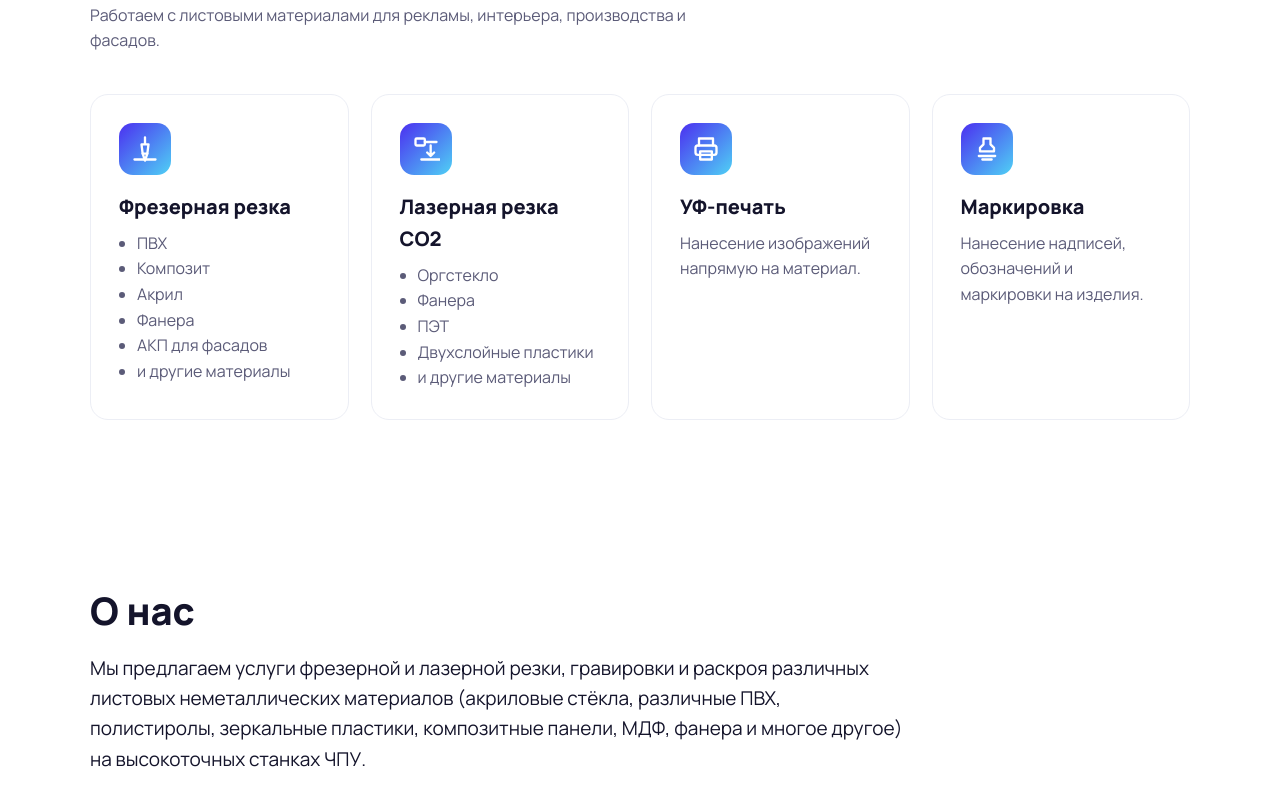
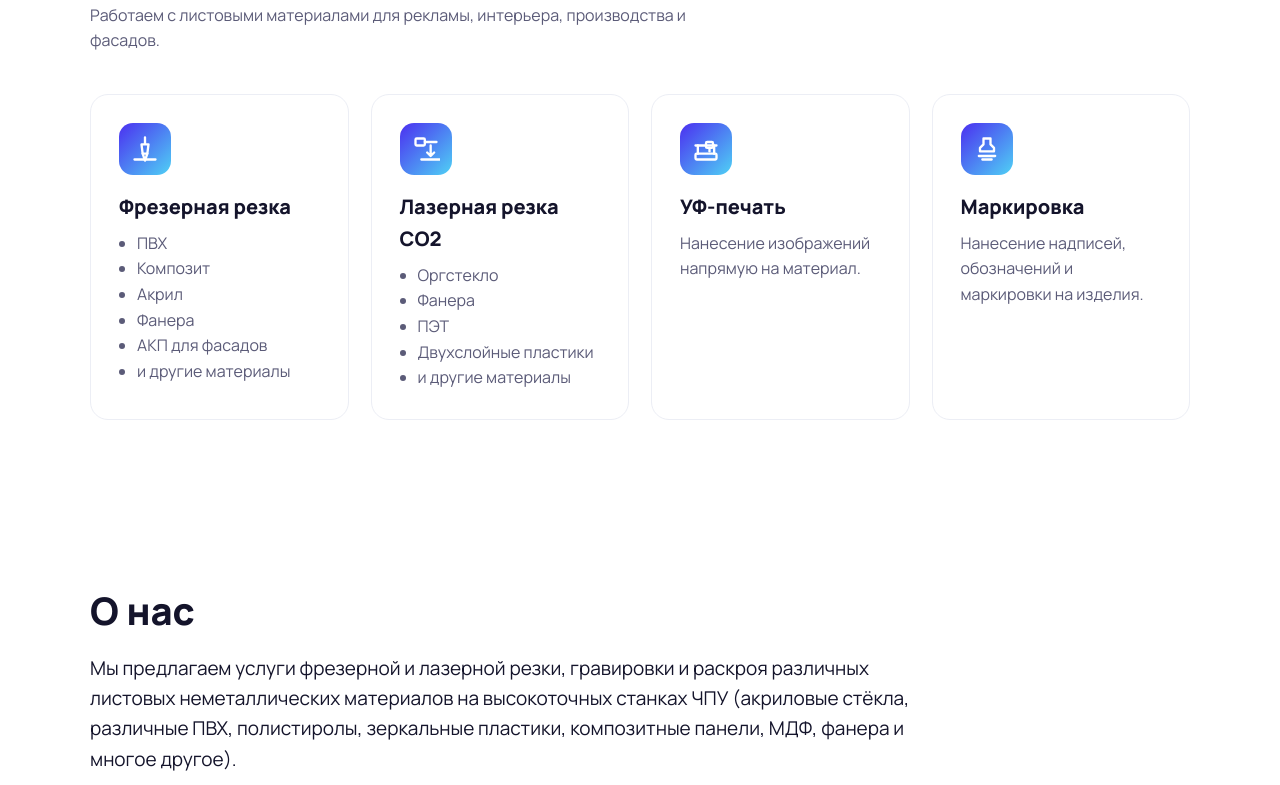
Before and after one commit to laykinalex-prog/vector-nn-site, a plain HTML site: page index.html in a window 1280 px wide. Shown: the part 900-1685 px from the top of the page. Drawn offline with Linux system fonts and the light colour scheme.

Commit message:
Обновлён первый абзац «О нас» и значок УФ-печати

```diff
--- a/index.html
+++ b/index.html
@@ -53,11 +53,11 @@ footer{background:var(--t);color:#b9b9cf;padding:32px 0;font-size:14px}footer .w
 <div class="grid">
 <div class="card"><div class="ic"><svg viewBox="0 0 24 24" aria-hidden="true"><path d="M12 2v6M9 8h6l-1 8h-4z"/><path d="M10 16l2 6 2-6"/><path d="M3 21h18"/></svg></div><h3>Фрезерная резка</h3><ul><li>ПВХ</li><li>Композит</li><li>Акрил</li><li>Фанера</li><li>АКП для фасадов</li><li>и другие материалы</li></ul></div>
 <div class="card"><div class="ic"><svg viewBox="0 0 24 24" aria-hidden="true"><rect x="3" y="3" width="8" height="6" rx="1"/><path d="M11 6h10"/><path d="M16 9v9M13 15l3 3 3-3"/><path d="M8 21h16"/></svg></div><h3>Лазерная резка CO2</h3><ul><li>Оргстекло</li><li>Фанера</li><li>ПЭТ</li><li>Двухслойные пластики</li><li>и другие материалы</li></ul></div>
-<div class="card"><div class="ic"><svg viewBox="0 0 24 24" aria-hidden="true"><path d="M6 9V3h12v6"/><rect x="3" y="9" width="18" height="8" rx="2"/><path d="M7 14h10v7H7z"/></svg></div><h3>УФ-печать</h3><p>Нанесение изображений напрямую на материал.</p></div>
+<div class="card"><div class="ic"><svg viewBox="0 0 24 24" aria-hidden="true"><rect x="3" y="16" width="18" height="5" rx="1"/><path d="M5 16V9M19 16V9"/><path d="M3 9h18"/><rect x="12" y="6" width="6" height="5" rx="1"/><path d="M15 11v3"/></svg></div><h3>УФ-печать</h3><p>Нанесение изображений напрямую на материал.</p></div>
 <div class="card"><div class="ic"><svg viewBox="0 0 24 24" aria-hidden="true"><path d="M9 3h6v5l3 3v3H6v-3l3-3z"/><path d="M5 18h14"/><path d="M8 21h8"/></svg></div><h3>Маркировка</h3><p>Нанесение надписей, обозначений и маркировки на изделия.</p></div>
 </div></div></section>
 <section class="about"><div class="w"><h2>О нас</h2>
-<p>Мы предлагаем услуги фрезерной и лазерной резки, гравировки и раскроя различных листовых неметаллических материалов (акриловые стёкла, различные ПВХ, полистиролы, зеркальные пластики, композитные панели, МДФ, фанера и многое другое) на высокоточных станках ЧПУ.</p>
+<p>Мы предлагаем услуги фрезерной и лазерной резки, гравировки и раскроя различных листовых неметаллических материалов на высокоточных станках ЧПУ (акриловые стёкла, различные ПВХ, полистиролы, зеркальные пластики, композитные панели, МДФ, фанера и многое другое).</p>
 <p>Многие материалы уже есть в наличии на нашем складе: вы можете выбрать из них или предоставить свой материал. Наши специалисты имеют огромный опыт работы в данной сфере, поэтому мы можем предложить вам качественную услугу в кратчайшие сроки по приемлемым ценам.</p>
 <p>Наши клиенты: рекламные производства, изготовители неоновых вывесок, оформители мероприятий, изготовители и монтажники фасадов, мебельные производства и многие другие.</p>
 <div class="eq"><h3>Наше оборудование</h3><ul>
```
